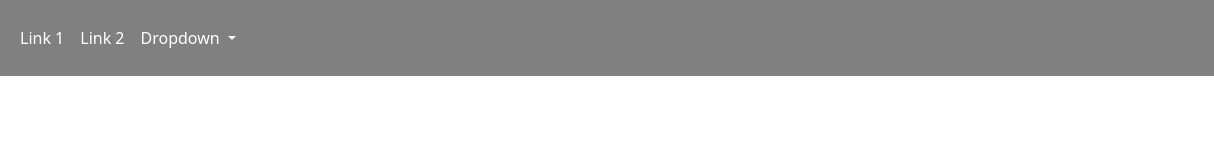
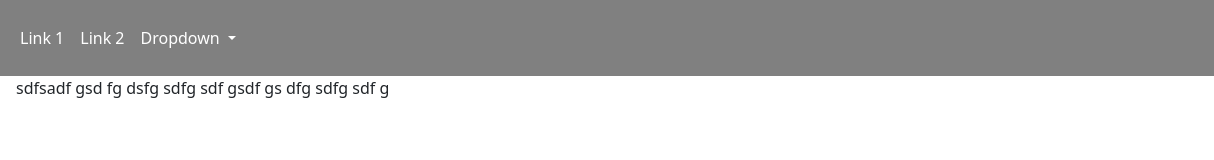
Before and after one commit to thevajko/cv-03, a plain HTML site: page index.html in a window 1280 px wide. Shown: the full height of the page, 66-1280 px from the left. Drawn offline with nearby package versions, Linux system fonts and the light colour scheme.

Commit message:
Pridanie stlpca a riadku

```diff
--- a/index.html
+++ b/index.html
@@ -44,6 +44,13 @@
     </div>
 </nav>
 
+<div class="container">
+    <div class="row">
+        <div class="col">
+            sdfsadf gsd fg dsfg sdfg sdf gsdf gs dfg sdfg sdf g
+        </div>
+    </div>
+</div>
 
 </body>
 </html>
```
